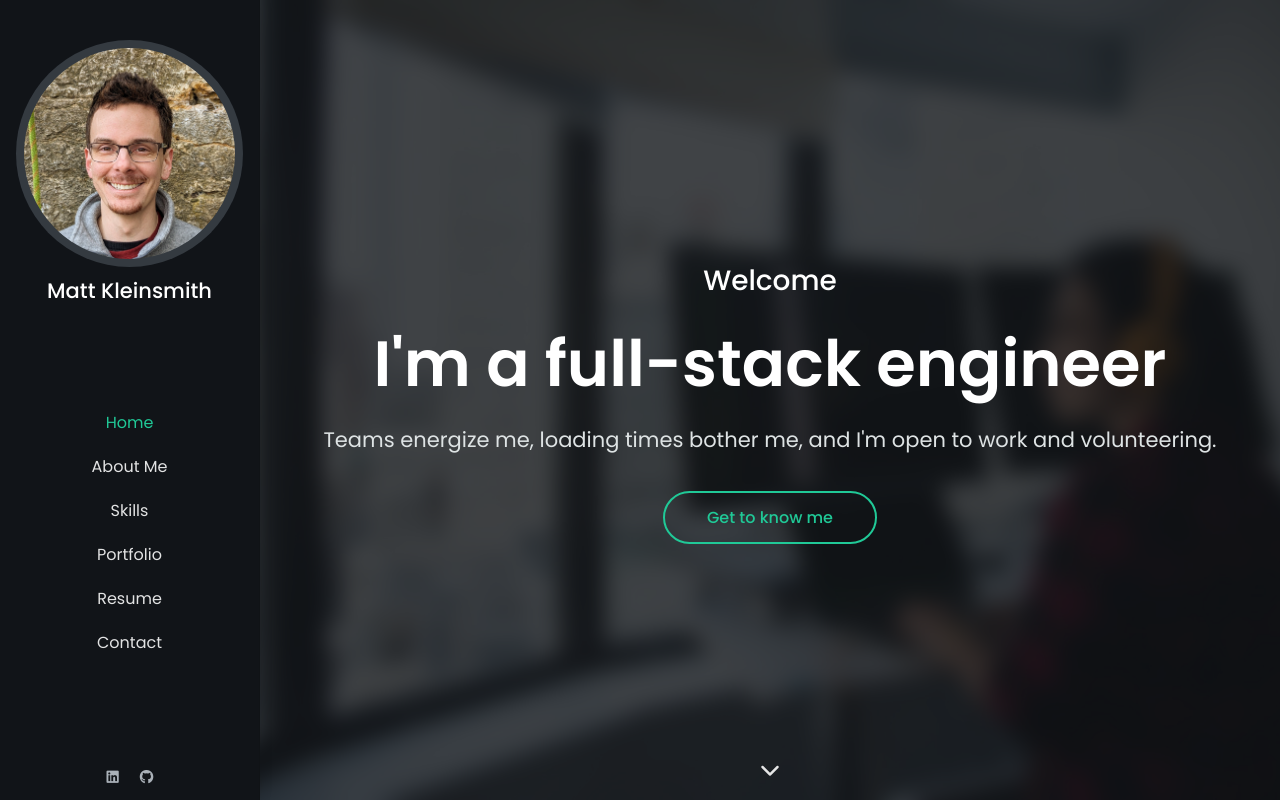
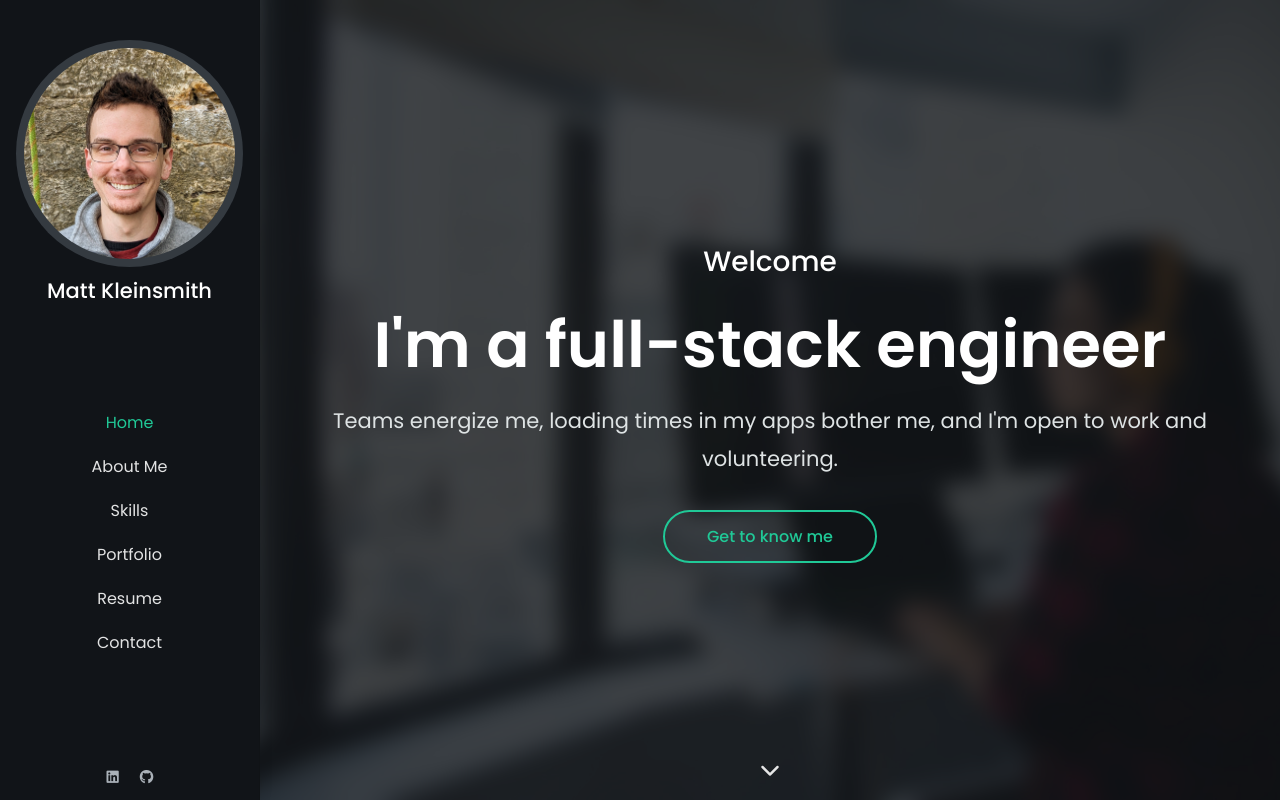
Before and after one commit to MattKleinsmith/mattkleinsmith.github.io, a React (Create React App) app in the folder react-app/: page / in a window 1280 px wide. Shown: the top 800 px of the page. Built offline with nearby package versions, Linux system fonts and the light colour scheme.

Commit message:
Tune homepage

```diff
--- a/react-app/src/components/Home.jsx
+++ b/react-app/src/components/Home.jsx
@@ -34,7 +34,7 @@ const Home = ({ classicHeader, darkTheme, handleNavClick }) => {
                   I'm a full-stack engineer
                 </h2>
                 <p className="text-5 text-light mb-4">
-                  Teams energize me, loading times bother me, and I'm open to work and volunteering.
+                  Teams energize me, loading times in my apps bother me, and I'm open to work and volunteering.
                 </p>
                 <a
                   href="#contact"
```
